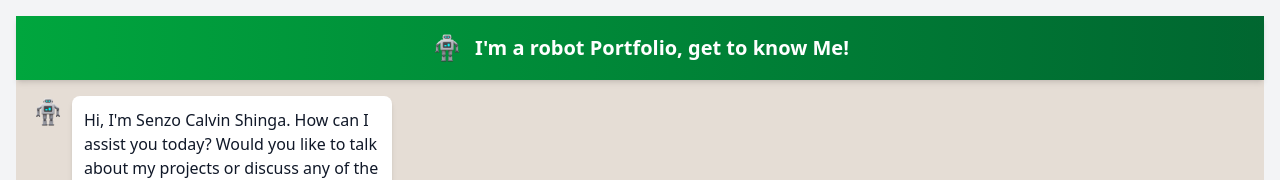
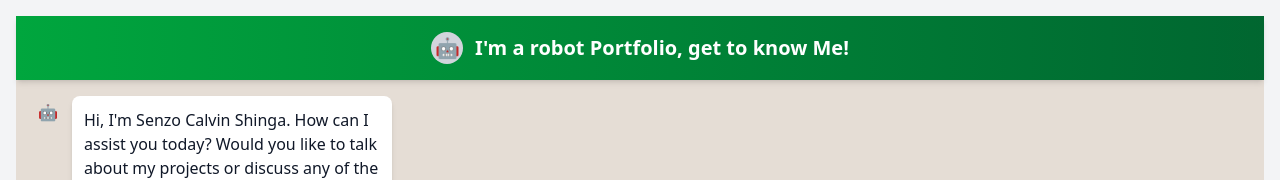
Before and after one commit to InnoWave620/AI_Powered-portfolio, a React (Vite) app: page / in a window 1280 px wide. Shown: the top 180 px of the page. Built offline with nearby package versions, Linux system fonts and the light colour scheme; what groq-sdk would draw is missing.

Commit message:
changed robot and replaced with a react icon

```diff
--- a/src/components/ChatInterface.tsx
+++ b/src/components/ChatInterface.tsx
@@ -134,11 +134,10 @@ const ChatInterface: React.FC<ChatInterfaceProps> = ({ groq, aboutMe }) => {
   return (
     <div className="flex flex-col h-screen bg-[#e5ddd5]">
       <div className="flex items-center justify-center gap-3 p-4 bg-gradient-to-r from-green-600 to-green-800 text-white font-bold text-xl shadow-md">
-        <img
-          src="/src/assets/robot-icon.png"
-          alt="AI Avatar"
-          className="w-8 h-8"
-        />
+        {/* Default React robot icon */}
+        <span className="w-8 h-8 bg-gray-300 rounded-full flex items-center justify-center">
+          🤖
+        </span>
         I'm a robot Portfolio, get to know Me!
       </div>
 
@@ -154,11 +153,9 @@ const ChatInterface: React.FC<ChatInterfaceProps> = ({ groq, aboutMe }) => {
             }`}
           >
             {!message.isUser && (
-              <img
-                src="/src/assets/robot-icon.png"
-                alt="AI Avatar"
-                className="w-8 h-8 mr-2 rounded-full animate-walk"
-              />
+              <span className="w-8 h-8 mr-2 rounded-full flex items-center justify-center">
+                🤖
+              </span>
             )}
             <div
               className={`p-3 max-w-xs rounded-lg shadow-md ${
@@ -176,11 +173,9 @@ const ChatInterface: React.FC<ChatInterfaceProps> = ({ groq, aboutMe }) => {
         {/* Display AI typing effect */}
         {isTyping && (
           <div className="flex justify-start">
-            <img
-              src="/src/assets/robot-icon.png"
-              alt="AI Avatar"
-              className="w-8 h-8 mr-2 rounded-full animate-walk"
-            />
+            <span className="w-8 h-8 mr-2 rounded-full flex items-center justify-center">
+              🤖
+            </span>
             <div
               className="p-3 max-w-xs rounded-lg shadow-md bg-white text-gray-900"
               dangerouslySetInnerHTML={{ __html: displayedResponse }}
```
